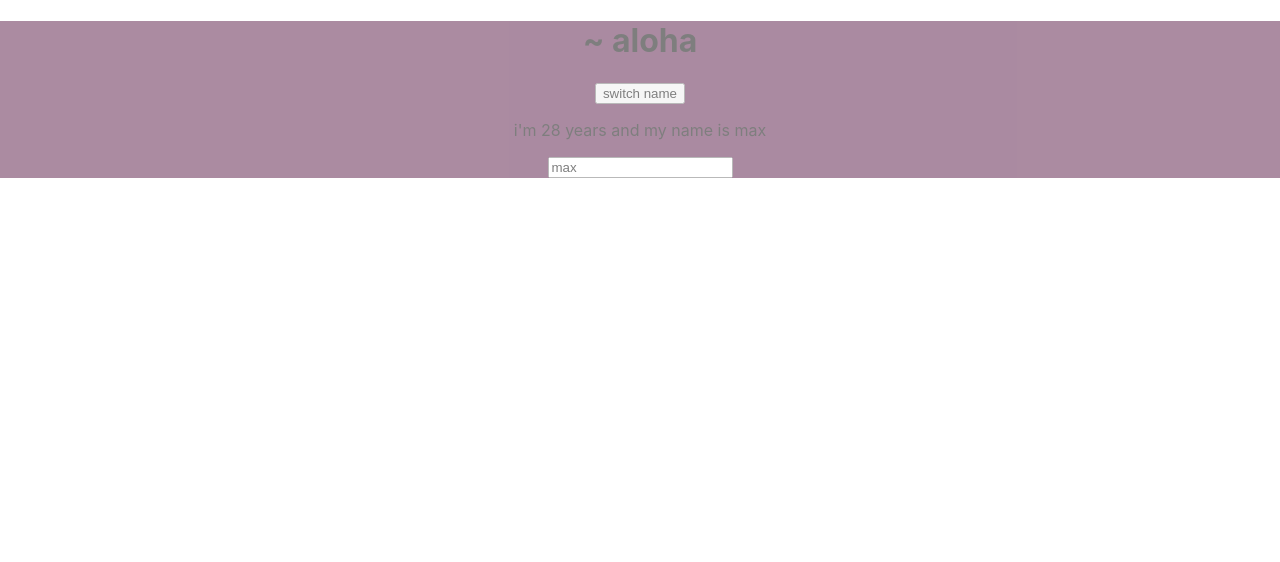
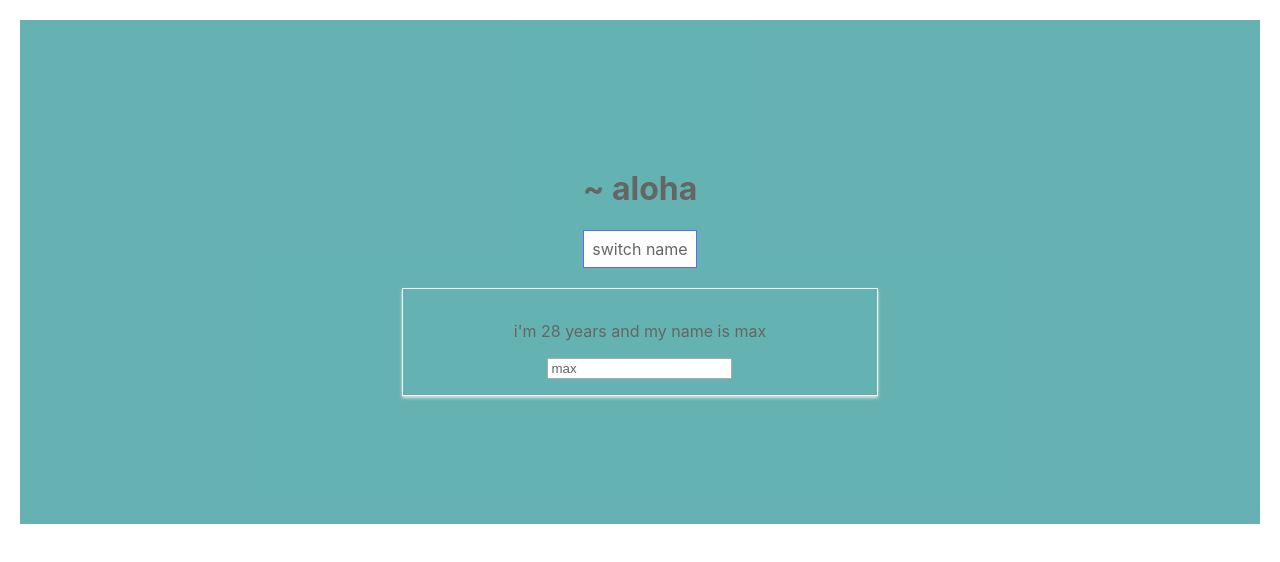
Before and after one commit to simacna/reactHamburger, a React (Create React App) app: page / in a window 1280 px wide. Shown: the top 562 px of the page. Built offline with nearby package versions, Linux system fonts and the light colour scheme.

Commit message:
hgadfngadfg

```diff
--- a/src/App.css
+++ b/src/App.css
@@ -1,5 +1,7 @@
 .App {
   text-align: center;
-  background-color:#581845;
-  opacity: 0.5;
+  background-color: #007f7f;
+  opacity: 0.6;
+  padding: 10%;
+  margin: 20px;
 }
--- a/src/App.js
+++ b/src/App.js
@@ -2,6 +2,7 @@
 import React, {Component} from 'react'
 // import React, { useState } from 'react';
 import './App.css';
+
 import Person from './Person/Person';
 
 
@@ -48,6 +49,14 @@
   })
 }
   render(){
+
+    const style = {
+      backgroundColor: 'white',
+      font: 'inherit',
+      border: '1px solid blue',
+      padding: '8px'
+    };
+
     return(
       <div className="App" >
         <h1>
@@ -55,7 +64,9 @@
         </h1>
       {/* below you see two ways of calling switchNameHandler
       using arrow function on onclick or bind(this, 'string') */}
-      <button onClick={()=> this.switchNameHandler('sesssss')}> switch name</button>
+      <button
+      style={style}
+      onClick={()=> this.switchNameHandler('sesssss')}> switch name</button>
         <Person
         name={this.state.persons[0].name}
         age = {this.state.persons[0].age}
--- /dev/null
+++ b/src/Person/Person.css
@@ -0,0 +1,9 @@
+.Person {
+    width: 45%;
+    margin: auto;
+    border: 1px solid #eee;
+    box-shadow: 0 2px 3px #ccc;
+    padding: 16px;
+    margin-top: 20px;
+    text-align: center;
+}
--- a/src/Person/Person.js
+++ b/src/Person/Person.js
@@ -1,4 +1,5 @@
 import React from 'react';
+import './Person.css'
 import { isTSAnyKeyword } from '@babel/types';
 
 //every component manages props and since react 16.8 every component also can manage state (prior to that you could only manage class base components)
@@ -7,7 +8,7 @@
     //components
     // stateless (also called dumb) since they only get input and output as possible
     return (
-    <div>
+    <div className="Person">
         {/* if i remove onClick={props.click} app works normally */}
         <p onClick={props.click}> i'm {props.age} years and my
         name is {props.name}
```
